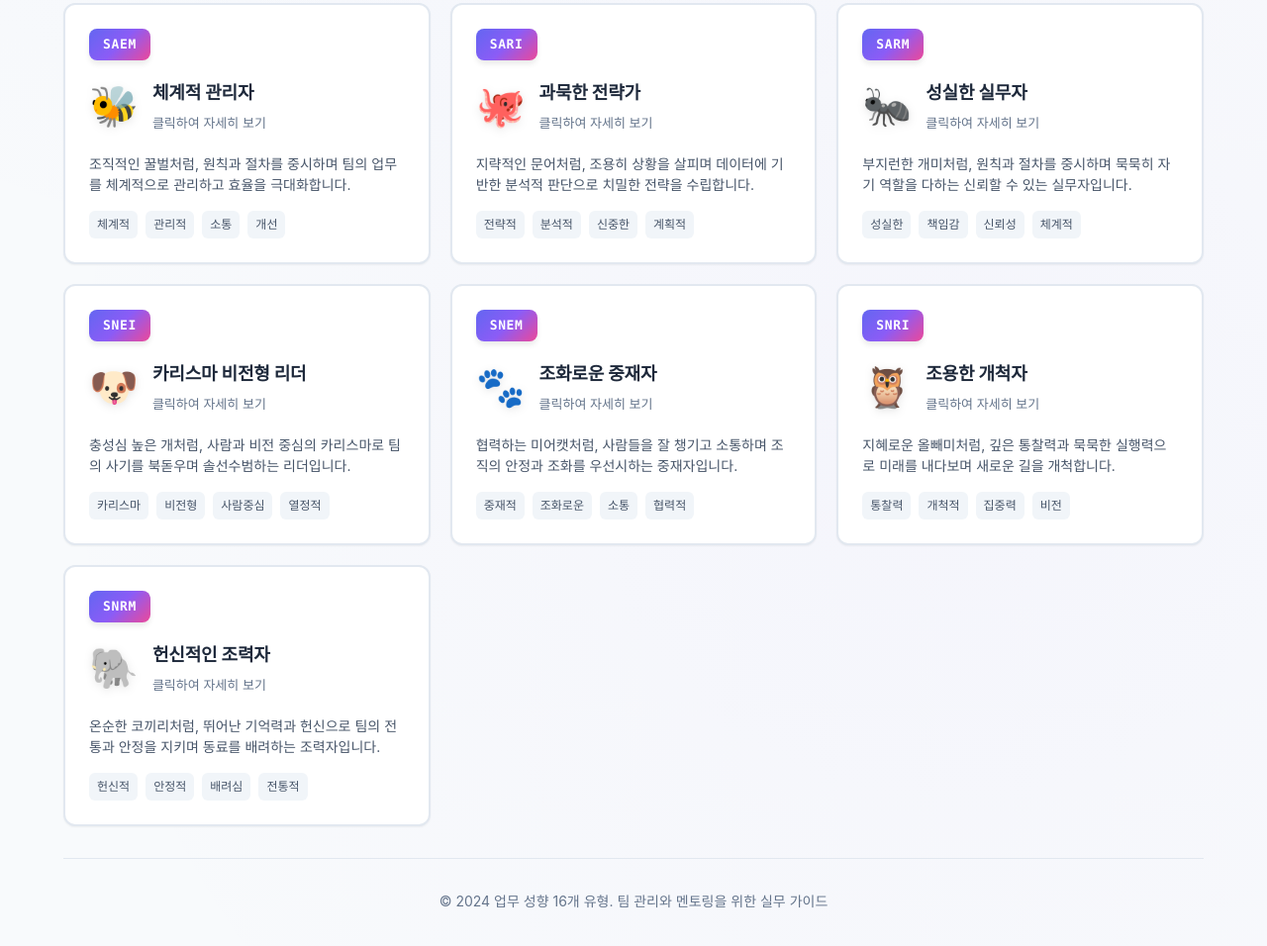
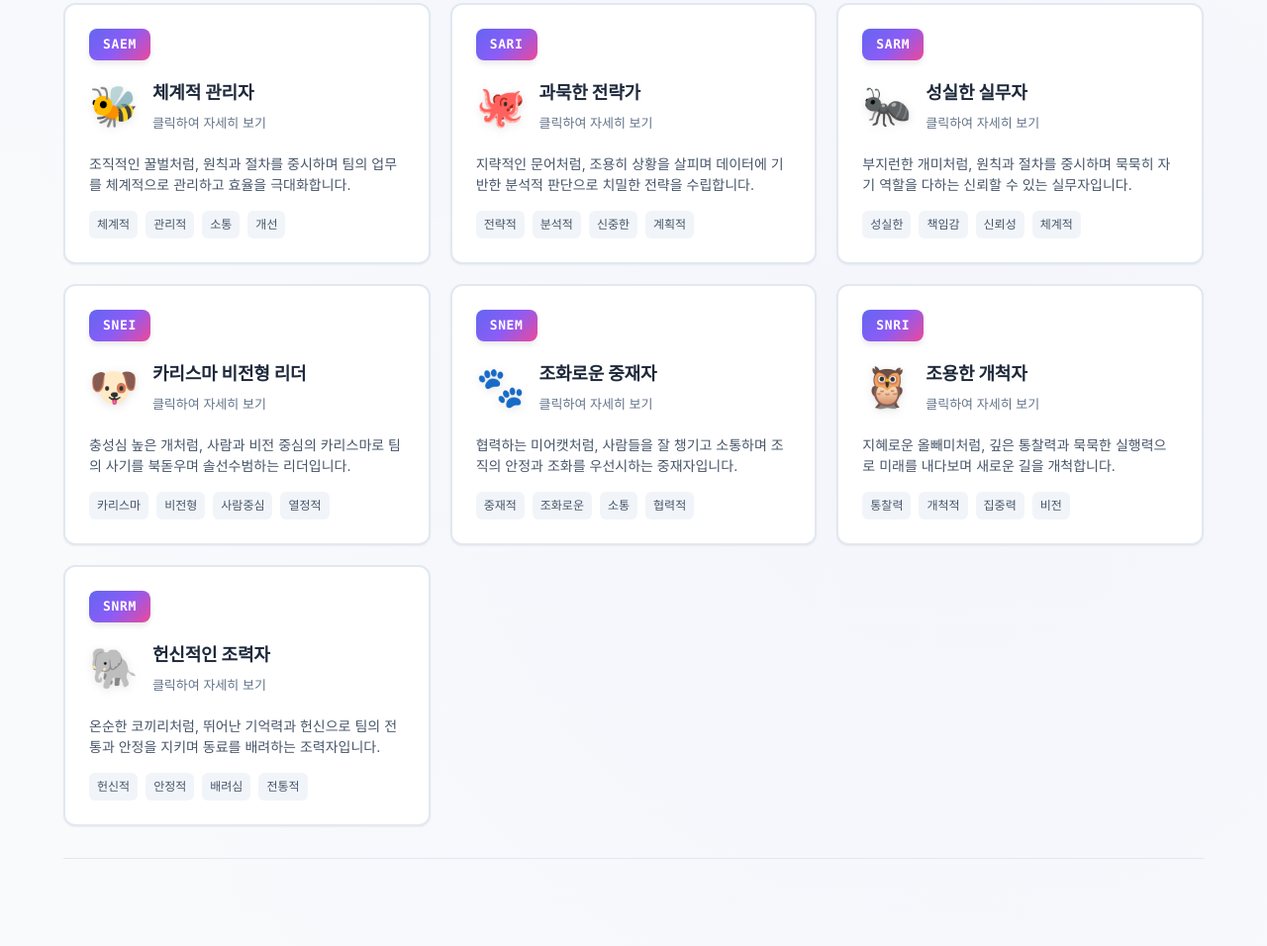
Before and after one commit to hisgracentruth/cts-work-style-test-result, a plain HTML site: page index.html in a window 1280 px wide. Shown: the part 1176-2132 px from the top of the page at 99% size. Drawn offline with Linux system fonts and the light colour scheme.

Commit message:
Update index.html

```diff
--- a/index.html
+++ b/index.html
@@ -512,7 +512,6 @@
         </div>
 
         <div class="footer">
-            <p>© 2024 업무 성향 16개 유형. 팀 관리와 멘토링을 위한 실무 가이드</p>
         </div>
     </div>
 
```
